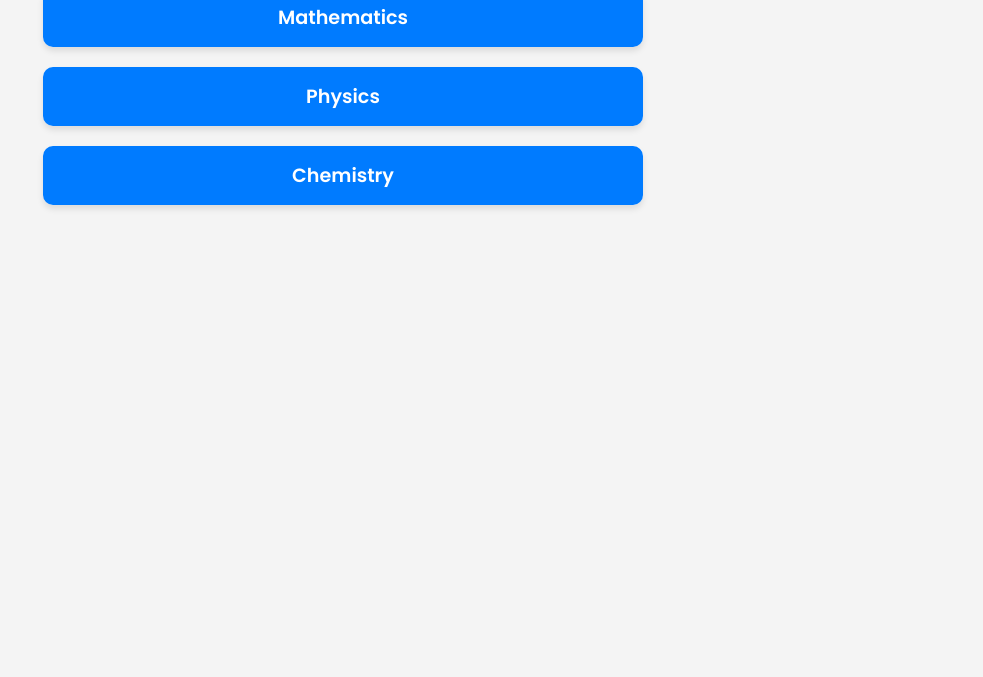
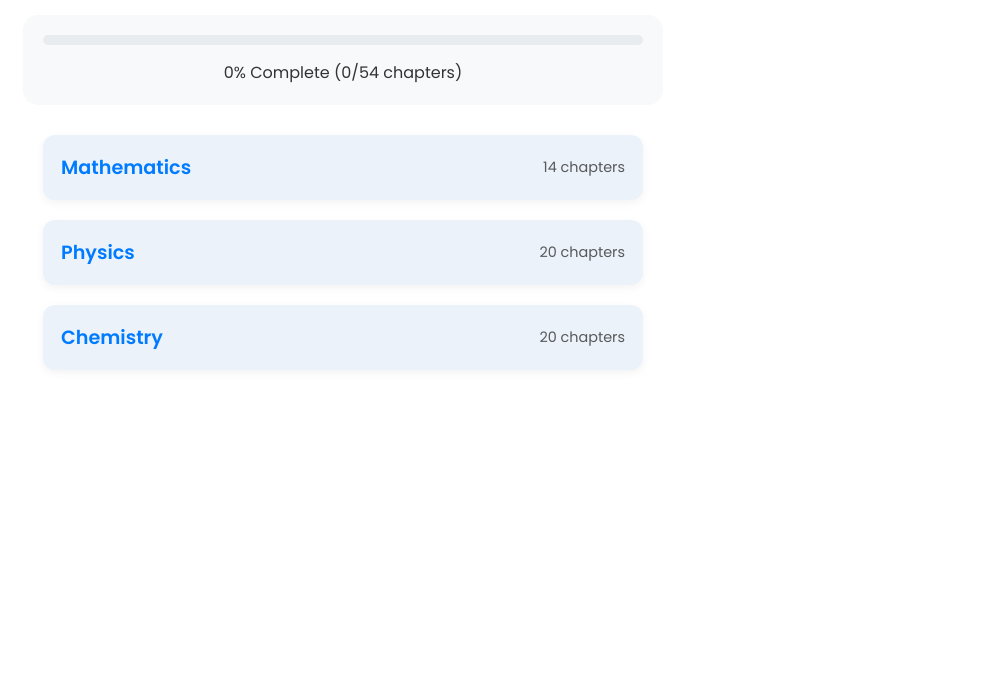
Before and after one commit to PK-github985/exam-tracker, a plain HTML site: page index.html in a window 1280 px wide. Shown: the part 123-800 px from the top of the page, without its empty margins (297-1280 px from the left). Drawn offline with Linux system fonts and the light colour scheme.

Commit message:
Update index.html

```diff
--- a/index.html
+++ b/index.html
@@ -3,39 +3,95 @@
 <head>
     <meta charset="UTF-8">
     <meta name="viewport" content="width=device-width, initial-scale=1.0">
-    <title>JEE Main 2025 Syllabus</title>
+    <title>JEE Main 2025 Syllabus Tracker</title>
     <style>
         @import url('https://fonts.googleapis.com/css2?family=Poppins:wght@300;400;600&display=swap');
+        :root {
+            --primary: #007BFF;
+            --background: #ffffff;
+            --text: #333333;
+            --card-bg: #f8f9fa;
+        }
+        [data-theme="dark"] {
+            --background: #1a1a1a;
+            --text: #ffffff;
+            --card-bg: #2d2d2d;
+        }
         body {
             font-family: 'Poppins', sans-serif;
             margin: 0;
             padding: 20px;
-            background: #f4f4f4;
-            color: #333;
+            background: var(--background);
+            color: var(--text);
+            transition: all 0.3s ease;
         }
         h1 {
             text-align: center;
-            color: #007BFF;
+            color: var(--primary);
+            margin: 40px 0 30px 0;
         }
-        .container {
+        .theme-toggle {
+            position: fixed;
+            top: 20px;
+            right: 20px;
+            background: var(--primary);
+            color: white;
+            border: none;
+            padding: 10px 20px;
+            border-radius: 25px;
+            cursor: pointer;
+            z-index: 100;
+            box-shadow: 0 3px 10px rgba(0,0,0,0.1);
+        }
+        .progress-container {
             max-width: 600px;
-            margin: auto;
+            margin: 0 auto 30px auto;
+            background: var(--card-bg);
+            padding: 20px;
+            border-radius: 15px;
+        }
+        .progress-bar {
+            height: 10px;
+            background: #e9ecef;
+            border-radius: 5px;
+            overflow: hidden;
+        }
+        .progress-fill {
+            height: 100%;
+            background: var(--primary);
+            transition: width 0.5s ease;
+        }
+        .progress-text {
+            text-align: center;
+            margin-top: 15px;
+            font-weight: 500;
+            color: var(--text);
         }
         .subject-card {
-            background: white;
-            margin-bottom: 20px;
-            border-radius: 10px;
-            box-shadow: 0 4px 6px rgba(0, 0, 0, 0.1);
+            max-width: 600px;
+            margin: 0 auto 20px auto;
+            background: var(--card-bg);
+            border-radius: 12px;
             overflow: hidden;
+            box-shadow: 0 3px 10px rgba(0,0,0,0.05);
         }
         .subject-header {
-            background: #007BFF;
-            color: white;
-            padding: 15px;
+            padding: 18px;
+            cursor: pointer;
+            display: flex;
+            justify-content: space-between;
+            align-items: center;
+            background: rgba(0,123,255,0.05);
+        }
+        .subject-title {
             font-size: 1.2rem;
             font-weight: 600;
-            cursor: pointer;
-            text-align: center;
+            color: var(--primary);
+        }
+        .chapter-count {
+            color: var(--text);
+            opacity: 0.8;
+            font-size: 0.9rem;
         }
         .subject-content {
             padding: 15px;
@@ -44,128 +100,186 @@
         .chapter {
             display: flex;
             align-items: center;
-            padding: 10px;
-            border-bottom: 1px solid #ddd;
-        }
-        .chapter:last-child {
-            border-bottom: none;
+            padding: 12px;
+            margin: 8px 0;
+            background: rgba(0,123,255,0.03);
+            border-radius: 8px;
         }
         input[type="checkbox"] {
-            margin-right: 10px;
-            transform: scale(1.2);
+            margin-right: 12px;
+            width: 18px;
+            height: 18px;
+            cursor: pointer;
         }
-        label {
-            font-size: 1rem;
+        .chapter label {
+            flex: 1;
+            cursor: pointer;
+            transition: color 0.2s ease;
         }
-        @media (max-width: 600px) {
-            .container {
-                padding: 10px;
-            }
-            .subject-header {
-                font-size: 1rem;
-            }
-            label {
-                font-size: 0.9rem;
-            }
+        input:checked + label {
+            color: var(--primary);
+            opacity: 0.7;
         }
     </style>
 </head>
 <body>
-    <h1>JEE Main 2025 Syllabus</h1>
-    <div class="container" id="syllabus"></div>
+    <button class="theme-toggle" onclick="toggleTheme()">🌓</button>
+    <h1>JEE Main 2025 Syllabus Tracker</h1>
+    <div class="progress-container">
+        <div class="progress-bar">
+            <div class="progress-fill" id="overall-progress" style="width: 0%"></div>
+        </div>
+        <div class="progress-text" id="progress-text">0% Complete</div>
+    </div>
+    <div id="syllabus"></div>
 
     <script>
         const syllabus = {
             Mathematics: [
-                "Sets, Relations and Functions", "Complex Numbers and Quadratic Equations", "Matrices and Determinants",
-                "Permutations and Combinations", "Binomial Theorem and Its Simple Applications", "Sequence and Series",
-                "Limit, Continuity, and Differentiability", "Integral Calculus", "Differential Equations",
-                "Coordinate Geometry", "Three-Dimensional Geometry", "Vector Algebra", "Statistics and Probability",
-                "Trigonometry"
+                "Sets, Relations and Functions", "Complex Numbers and Quadratic Equations",
+                "Matrices and Determinants", "Permutations and Combinations",
+                "Binomial Theorem and Its Simple Applications", "Sequence and Series",
+                "Limit, Continuity, and Differentiability", "Integral Calculus",
+                "Differential Equations", "Coordinate Geometry",
+                "Three-Dimensional Geometry", "Vector Algebra",
+                "Statistics and Probability", "Trigonometry"
             ],
             Physics: [
-                "Units and Measurements", "Kinematics", "Laws of Motion", "Work, Energy, and Power", "Rotational Motion",
-                "Gravitation", "Properties of Solids and Liquids", "Thermodynamics", "Kinetic Theory of Gases",
-                "Oscillations and Waves", "Electrostatics", "Current Electricity", "Magnetic Effects of Current and Magnetism",
-                "Electromagnetic Induction and Alternating Currents", "Electromagnetic Waves", "Optics",
-                "Dual Nature of Matter and Radiation", "Atoms and Nuclei", "Electronic Devices", "Experimental Skills"
+                "Units and Measurements", "Kinematics", "Laws of Motion",
+                "Work, Energy, and Power", "Rotational Motion", "Gravitation",
+                "Properties of Solids and Liquids", "Thermodynamics",
+                "Kinetic Theory of Gases", "Oscillations and Waves",
+                "Electrostatics", "Current Electricity",
+                "Magnetic Effects of Current and Magnetism",
+                "Electromagnetic Induction and Alternating Currents",
+                "Electromagnetic Waves", "Optics", "Dual Nature of Matter and Radiation",
+                "Atoms and Nuclei", "Electronic Devices", "Experimental Skills"
             ],
             Chemistry: {
-                "Physical Chemistry": ["Some Basic Concepts in Chemistry", "Atomic Structure", "Chemical Bonding and Molecular Structure",
-                    "Chemical Thermodynamics", "Solutions", "Equilibrium", "Redox Reactions and Electrochemistry", "Chemical Kinetics"],
-                "Inorganic Chemistry": ["Classification of Elements and Periodicity in Properties", "p-Block Elements (Groups 13 to 18)",
-                    "d- and f-Block Elements", "Coordination Compounds"],
-                "Organic Chemistry": ["Purification and Characterization of Organic Compounds", "Some Basic Principles of Organic Chemistry",
-                    "Hydrocarbons", "Organic Compounds Containing Halogens", "Organic Compounds Containing Oxygen",
-                    "Organic Compounds Containing Nitrogen", "Biomolecules", "Principles Related to Practical Chemistry"]
+                "Physical Chemistry": [
+                    "Some Basic Concepts in Chemistry", "Atomic Structure",
+                    "Chemical Bonding and Molecular Structure", "Chemical Thermodynamics",
+                    "Solutions", "Equilibrium", "Redox Reactions and Electrochemistry",
+                    "Chemical Kinetics"
+                ],
+                "Inorganic Chemistry": [
+                    "Classification of Elements and Periodicity in Properties",
+                    "p-Block Elements (Groups 13 to 18)", "d- and f-Block Elements",
+                    "Coordination Compounds"
+                ],
+                "Organic Chemistry": [
+                    "Purification and Characterization of Organic Compounds",
+                    "Some Basic Principles of Organic Chemistry", "Hydrocarbons",
+                    "Organic Compounds Containing Halogens",
+                    "Organic Compounds Containing Oxygen",
+                    "Organic Compounds Containing Nitrogen", "Biomolecules",
+                    "Principles Related to Practical Chemistry"
+                ]
             }
         };
 
         const syllabusContainer = document.getElementById("syllabus");
-        const savedProgress = JSON.parse(localStorage.getItem("jee_syllabus")) || {};
+        let savedProgress = JSON.parse(localStorage.getItem("jee_syllabus")) || {};
 
-        function createCheckbox(subject, chapter) {
-            const div = document.createElement("div");
-            div.classList.add("chapter");
-            const checkbox = document.createElement("input");
-            checkbox.type = "checkbox";
-            checkbox.checked = savedProgress[subject]?.includes(chapter) || false;
-            checkbox.addEventListener("change", () => saveProgress(subject, chapter, checkbox.checked));
-            const label = document.createElement("label");
-            label.textContent = chapter;
-            div.appendChild(checkbox);
-            div.appendChild(label);
-            return div;
+        function init() {
+            renderSyllabus();
+            updateProgress();
         }
 
-        function saveProgress(subject, chapter, isChecked) {
-            if (!savedProgress[subject]) {
-                savedProgress[subject] = [];
+        function renderSyllabus() {
+            syllabusContainer.innerHTML = '';
+            for (const subject in syllabus) {
+                const card = createSubjectCard(subject);
+                syllabusContainer.appendChild(card);
             }
-            if (isChecked) {
-                if (!savedProgress[subject].includes(chapter)) {
-                    savedProgress[subject].push(chapter);
-                }
-            } else {
-                savedProgress[subject] = savedProgress[subject].filter(ch => ch !== chapter);
-            }
-            localStorage.setItem("jee_syllabus", JSON.stringify(savedProgress));
         }
 
-        for (const subject in syllabus) {
-            const card = document.createElement("div");
-            card.classList.add("subject-card");
+        function createSubjectCard(subject) {
+            const card = document.createElement('div');
+            card.className = 'subject-card';
 
-            const header = document.createElement("div");
-            header.classList.add("subject-header");
-            header.textContent = subject;
-            header.addEventListener("click", () => {
-                content.style.display = content.style.display === "none" ? "block" : "none";
-            });
+            const header = document.createElement('div');
+            header.className = 'subject-header';
+            header.innerHTML = `
+                <div class="subject-title">${subject}</div>
+                <div class="chapter-count">${getChapterCount(subject)} chapters</div>
+            `;
 
-            const content = document.createElement("div");
-            content.classList.add("subject-content");
+            const content = document.createElement('div');
+            content.className = 'subject-content';
+            content.innerHTML = getChaptersHTML(subject);
 
-            if (Array.isArray(syllabus[subject])) {
-                syllabus[subject].forEach(chapter => {
-                    content.appendChild(createCheckbox(subject, chapter));
-                });
-            } else {
-                for (const category in syllabus[subject]) {
-                    const categoryTitle = document.createElement("h3");
-                    categoryTitle.textContent = category;
-                    categoryTitle.style.color = "#28a745";
-                    content.appendChild(categoryTitle);
-                    syllabus[subject][category].forEach(chapter => {
-                        content.appendChild(createCheckbox(subject, chapter));
-                    });
-                }
+            header.addEventListener('click', () => toggleContent(content));
+            card.appendChild(header);
+            card.appendChild(content);
+            return card;
+        }
+
+        function toggleContent(content) {
+            content.style.display = content.style.display === 'none' ? 'block' : 'none';
+        }
+
+        function getChaptersHTML(subject) {
+            const chapters = syllabus[subject];
+            if (Array.isArray(chapters)) {
+                return chapters.map(chapter => createChapterHTML(subject, chapter)).join('');
+            }
+            return Object.entries(chapters).map(([category, items]) => `
+                <h3 style="color: var(--primary); margin: 12px 0 8px 0; font-size: 1rem;">${category}</h3>
+                ${items.map(item => createChapterHTML(subject, item)).join('')}
+            `).join('');
+        }
+
+        function createChapterHTML(subject, chapter) {
+            const isChecked = savedProgress[subject]?.includes(chapter) || false;
+            return `
+                <div class="chapter">
+                    <input type="checkbox" ${isChecked ? 'checked' : ''}
+                           onchange="toggleChapter('${subject}', '${chapter}', this.checked)">
+                    <label>${chapter}</label>
+                </div>
+            `;
+        }
+
+        function toggleChapter(subject, chapter, isChecked) {
+            if (!savedProgress[subject]) savedProgress[subject] = [];
+            const index = savedProgress[subject].indexOf(chapter);
+
+            if (isChecked && index === -1) {
+                savedProgress[subject].push(chapter);
+            } else if (!isChecked && index > -1) {
+                savedProgress[subject].splice(index, 1);
             }
 
-            card.appendChild(header);
-            card.appendChild(content);
-            syllabusContainer.appendChild(card);
+            localStorage.setItem("jee_syllabus", JSON.stringify(savedProgress));
+            updateProgress();
         }
+
+        function updateProgress() {
+            const totalChapters = Object.values(syllabus).reduce((acc, subject) =>
+                acc + (Array.isArray(subject) ? subject.length :
+                Object.values(subject).flat().length), 0);
+
+            const completed = Object.values(savedProgress).flat().length;
+            const percentage = Math.round((completed / totalChapters) * 100);
+
+            document.getElementById('overall-progress').style.width = `${percentage}%`;
+            document.getElementById('progress-text').textContent =
+                `${percentage}% Complete (${completed}/${totalChapters} chapters)`;
+        }
+
+        function toggleTheme() {
+            document.body.setAttribute('data-theme',
+                document.body.getAttribute('data-theme') === 'dark' ? 'light' : 'dark');
+        }
+
+        function getChapterCount(subject) {
+            const chapters = syllabus[subject];
+            return Array.isArray(chapters) ? chapters.length :
+                Object.values(chapters).reduce((acc, val) => acc + val.length, 0);
+        }
+
+        init();
     </script>
 </body>
 </html>
```
